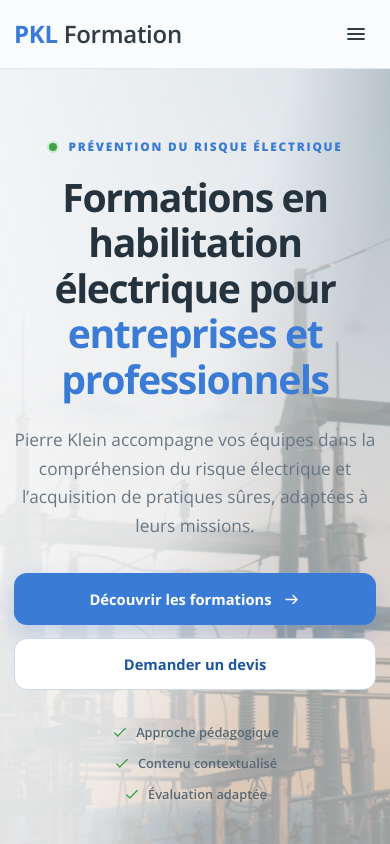
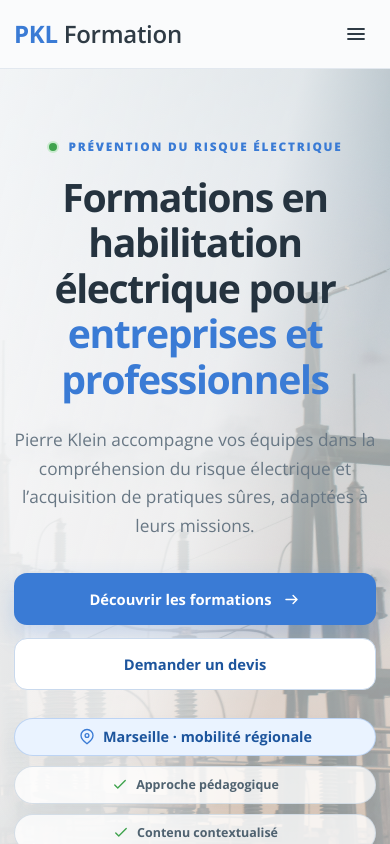
Before and after one commit to GregBoil/PKL, a React (Vite) app: page / in a window 390 px wide. Shown: the top 844 px of the page. Built offline with nearby package versions, Linux system fonts and the light colour scheme.

Commit message:
commmit avant favicon

```diff
--- a/src/pages/Home.jsx
+++ b/src/pages/Home.jsx
@@ -51,6 +51,10 @@ export default function Home() {
             </div>
 
             <div className="hero-trust">
+              <span className="hero-location">
+                <Icon name="pin" size={18} />
+                Marseille · mobilité régionale
+              </span>
               <span>
                 <Icon name="check" size={18} />
                 Approche pédagogique
--- a/src/styles.css
+++ b/src/styles.css
@@ -337,23 +337,45 @@ p {
 }
 
 .hero-trust {
-  margin-top: 32px;
-  display: flex;
-  flex-wrap: wrap;
-  gap: 20px;
+  max-width: 640px;
+  margin-top: 28px;
+  display: grid;
+  grid-template-columns: repeat(3, max-content);
+  gap: 10px 12px;
+  align-items: center;
 }
 
 .hero-trust span {
+  padding: 9px 12px;
   display: inline-flex;
   align-items: center;
   gap: 7px;
-  color: #576874;
-  font-size: .8rem;
-  font-weight: 600;
+  color: #4f6270;
+  background: rgba(255,255,255,.78);
+  border: 1px solid rgba(206,217,228,.86);
+  border-radius: 999px;
+  box-shadow: 0 10px 24px rgba(42,65,86,.06);
+  font-size: .78rem;
+  font-weight: 700;
+  line-height: 1;
 }
 
 .hero-trust .icon {
   color: var(--success);
+}
+
+.hero-trust .hero-location {
+  grid-column: 1 / -1;
+  width: fit-content;
+  color: var(--blue-dark);
+  background: #eaf3ff;
+  border-color: rgba(58,123,213,.26);
+  font-size: 0.9rem;
+  font-weight: 700;
+}
+
+.hero-trust .hero-location .icon {
+  color: var(--blue);
 }
 
 .portrait-wrap {
@@ -1713,7 +1735,13 @@ input:focus, select:focus, textarea:focus {
     margin-right: auto;
   }
 
-  .button-row, .hero-trust {
+  .button-row {
+    justify-content: center;
+  }
+
+  .hero-trust {
+    margin-left: auto;
+    margin-right: auto;
     justify-content: center;
   }
 
@@ -1833,9 +1861,14 @@ input:focus, select:focus, textarea:focus {
   }
 
   .hero-trust {
-    align-items: center;
-    flex-direction: column;
+    grid-template-columns: 1fr;
     gap: 10px;
+  }
+
+  .hero-trust span,
+  .hero-trust .hero-location {
+    width: 100%;
+    justify-content: center;
   }
 
   .portrait-wrap {
```
